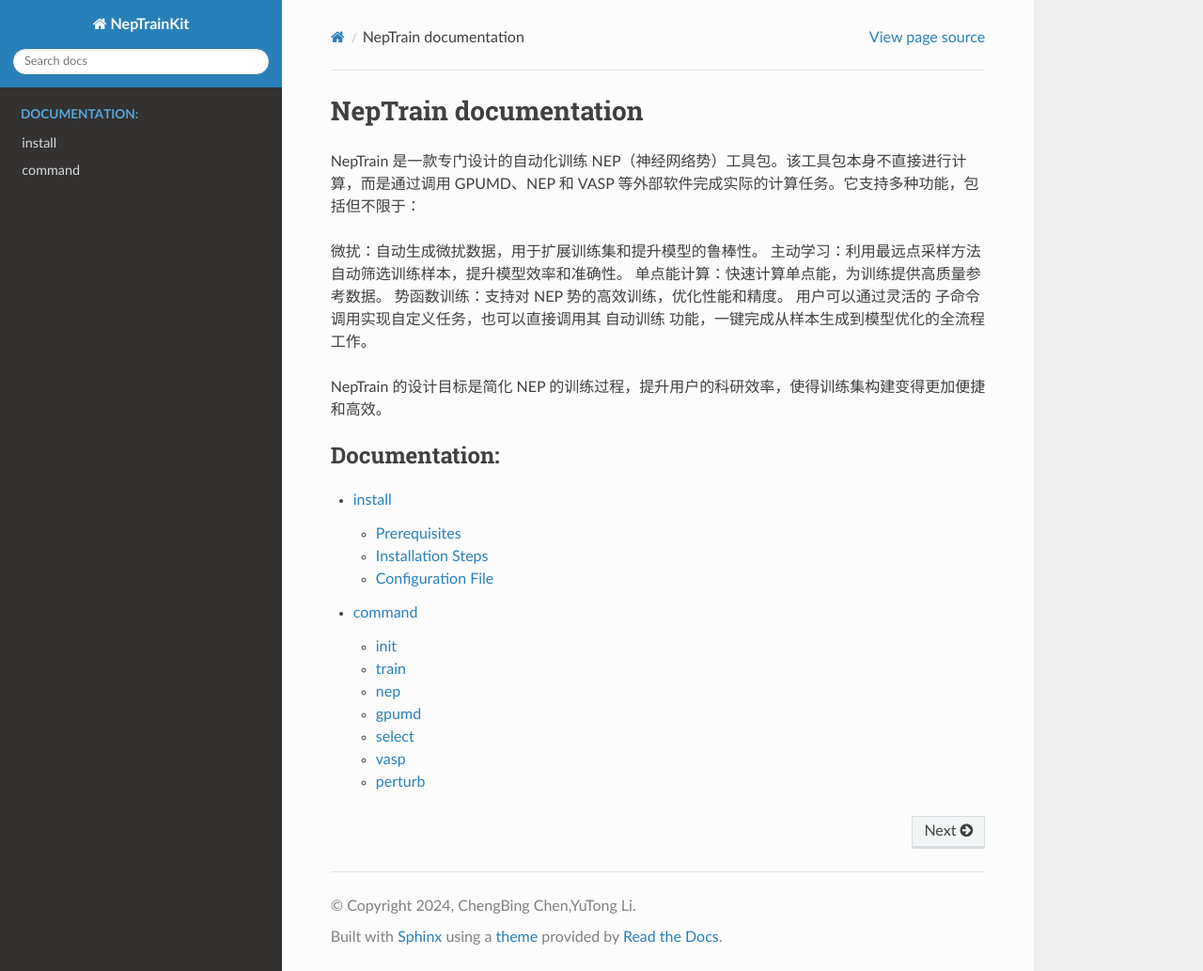
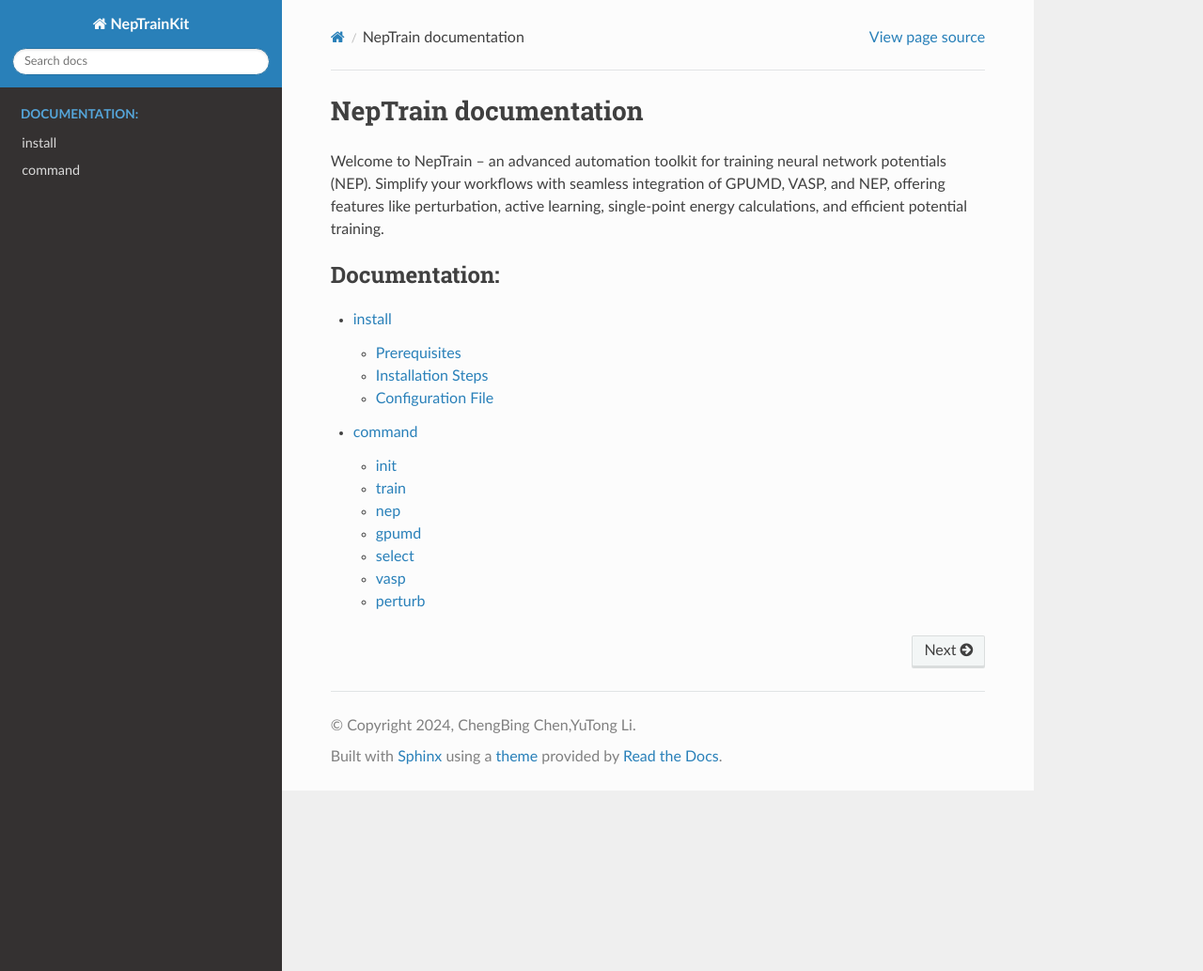
Before and after one commit to ccmuyuu/NepTrain, a Sphinx documentation site: the page built from docs/source/index.rst, in a window 1280 px wide and 1033 px high. Shown: the whole window at 94% size. Built offline with Sphinx 7.4.7 and the Read the Docs theme 3.1.0, drawn with Linux system fonts in a browser that asks for light colours.

```diff
--- a/docs/source/index.rst
+++ b/docs/source/index.rst
@@ -5,15 +5,7 @@
 
 NepTrain documentation
 =========================
-NepTrain 是一款专门设计的自动化训练 NEP（神经网络势）工具包。该工具包本身不直接进行计算，而是通过调用 GPUMD、NEP 和 VASP 等外部软件完成实际的计算任务。它支持多种功能，包括但不限于：
-
-微扰：自动生成微扰数据，用于扩展训练集和提升模型的鲁棒性。
-主动学习：利用最远点采样方法自动筛选训练样本，提升模型效率和准确性。
-单点能计算：快速计算单点能，为训练提供高质量参考数据。
-势函数训练：支持对 NEP 势的高效训练，优化性能和精度。
-用户可以通过灵活的 子命令 调用实现自定义任务，也可以直接调用其 自动训练 功能，一键完成从样本生成到模型优化的全流程工作。
-
-NepTrain 的设计目标是简化 NEP 的训练过程，提升用户的科研效率，使得训练集构建变得更加便捷和高效。
+Welcome to NepTrain – an advanced automation toolkit for training neural network potentials (NEP). Simplify your workflows with seamless integration of GPUMD, VASP, and NEP, offering features like perturbation, active learning, single-point energy calculations, and efficient potential training.
 
 
 .. toctree::
```
